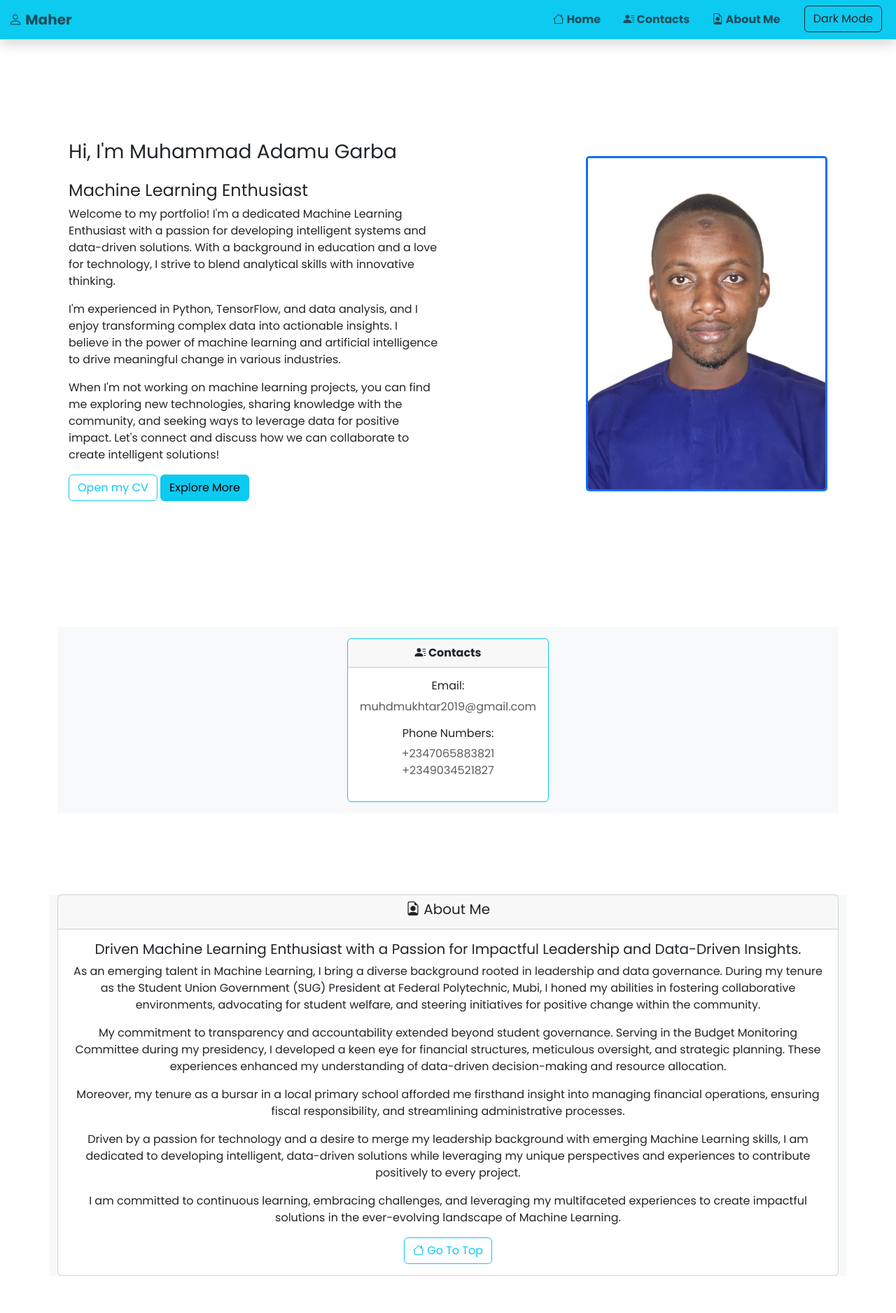
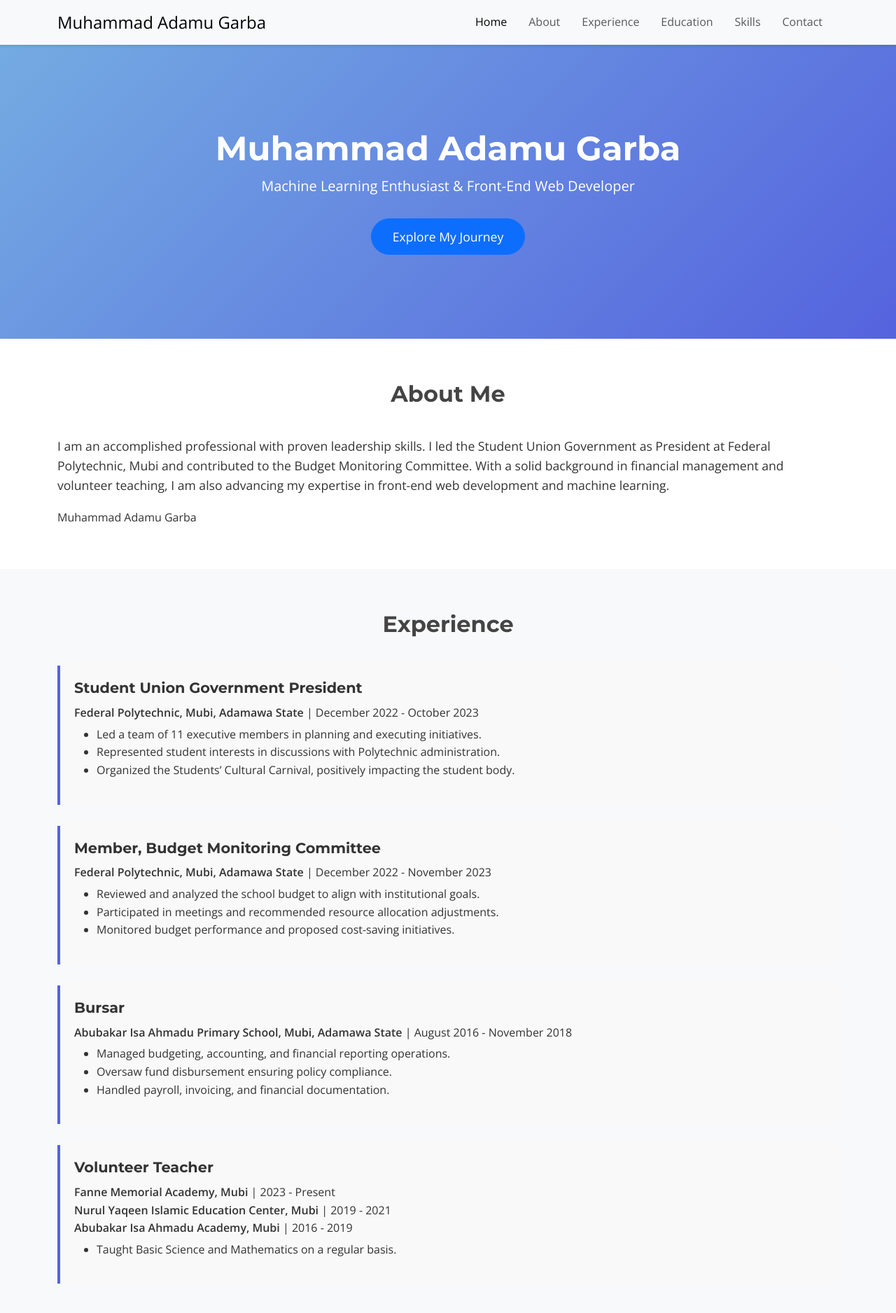
Before and after one commit to MW-Tech-Solutions/Portfolio, a plain HTML site: page index.html in a window 1280 px wide. Shown: the top 1876 px of the page at 70% size. Drawn offline with nearby package versions, Linux system fonts and the light colour scheme.

Commit message:
Update index.html

```diff
--- a/index.html
+++ b/index.html
@@ -1,165 +1,338 @@
-<!doctype html>
+<!DOCTYPE html>
 <html lang="en">
 <head>
-    <meta charset="utf-8">
+  <meta charset="UTF-8">
   <meta name="viewport" content="width=device-width, initial-scale=1">
-    <title>Portfolio | Maher</title>
-    <link href="https://cdn.jsdelivr.net/npm/bootstrap@5.3.2/dist/css/bootstrap.min.css" rel="stylesheet">
-    <link rel="stylesheet" href="https://cdn.jsdelivr.net/npm/bootstrap-icons@1.3.0/font/bootstrap-icons.css">
-    <link href="https://fonts.googleapis.com/css2?family=Poppins:wght@300;400;700&family=Roboto&display=swap" rel="stylesheet">
+  <title>Portfolio | Muhammad Adamu Garba - Machine Learning Enthusiast</title>
+  <!-- Bootstrap CSS -->
+  <link href="https://cdn.jsdelivr.net/npm/bootstrap@5.3.0/dist/css/bootstrap.min.css" rel="stylesheet">
+  <!-- Google Fonts -->
+  <link href="https://fonts.googleapis.com/css2?family=Montserrat:wght@400;700&family=Open+Sans:wght@400;600&display=swap" rel="stylesheet">
   <style>
-        * {
-            font-family: Poppins, sans-serif;
+    /* Global Styles */
+    body {
+      font-family: 'Open Sans', sans-serif;
+      color: #333;
+      line-height: 1.6;
     }
-        body {
-            transition: background-color 0.3s, color 0.3s;
-            padding-top: 70px; /* To prevent content from being hidden behind the fixed navbar */
+    h1, h2, h3, h4, h5 {
+      font-family: 'Montserrat', sans-serif;
+      font-weight: 700;
     }
-        .dark-theme {
-            background-color: #121212;
-            color: #ffffff;
+    a {
+      text-decoration: none;
+      color: inherit;
     }
+    a:hover {
+      text-decoration: underline;
+    }
+
+    /* Navbar */
+    .navbar {
+      box-shadow: 0 2px 4px rgba(0,0,0,0.1);
+    }
+    .navbar-brand {
+      font-size: 1.5rem;
+    }
+    .nav-link {
+      margin-right: 15px;
+      transition: color 0.3s ease;
+    }
+    .nav-link:hover {
+      color: #007bff;
+    }
+
+    /* Hero Section */
+    .hero {
+      background: linear-gradient(135deg, #74ABE2, #5563DE);
+      color: #fff;
+      padding: 120px 0;
+      text-align: center;
+    }
+    .hero .display-4 {
+      font-size: 3rem;
+      font-weight: 700;
+    }
+    .hero p.lead {
+      font-size: 1.25rem;
+      margin-bottom: 30px;
+    }
+    .hero .btn-primary {
+      padding: 12px 30px;
+      font-size: 1.1rem;
+      border-radius: 30px;
+      transition: background 0.3s ease;
+    }
+    .hero .btn-primary:hover {
+      background: #0056b3;
+    }
+
+    /* Section Titles */
+    .section-title {
+      font-size: 2rem;
+      margin-bottom: 40px;
+      text-align: center;
+      color: #444;
+    }
+
+    /* About Section */
+    #about p {
+      font-size: 1.1rem;
+      margin-bottom: 20px;
+    }
+    .linkedin-badge {
+      margin-top: 20px;
+    }
+
+    /* Experience & Education */
+    .experience-item, .education-item {
+      margin-bottom: 30px;
+      padding: 20px;
+      border-left: 4px solid #5563DE;
+      background: #f9f9f9;
+    }
+    .experience-item h5, .education-item h5 {
+      font-size: 1.3rem;
+      margin-bottom: 10px;
+    }
+    .experience-item p, .education-item p {
+      margin-bottom: 5px;
+    }
+
+    /* Skills Section */
+    #skills .progress {
+      height: 25px;
+      border-radius: 50px;
+      overflow: hidden;
+      margin-bottom: 20px;
+    }
+    #skills .progress-bar {
+      font-size: 0.9rem;
+      line-height: 25px;
+    }
+
+    /* Contact Section */
+    #contact form .form-control {
+      border-radius: 0;
+      box-shadow: none;
+      border-color: #ced4da;
+    }
+    #contact form .btn-primary {
+      border-radius: 0;
+      padding: 10px 25px;
+      transition: background 0.3s ease;
+    }
+    #contact form .btn-primary:hover {
+      background: #004085;
+    }
+
+    /* Footer */
+    footer {
+      background: #333;
+      color: #ccc;
+      padding: 20px 0;
+    }
+    footer a {
+      color: #ccc;
+    }
+    footer a:hover {
+      color: #fff;
+    }
+
+    /* Section Spacing */
     section {
-            padding: 50px 0;
-        }
-        .img-border {
-            border: 3px solid #0d6efd;
-            border-radius: 5px;
-        }
-        /* Removed the fixed positioning */
-        #theme-toggle {
-            /* position: fixed;
-            top: 10px;
-            right: 10px;
-            z-index: 1000; */
-            margin-left: 10px;
+      padding-top: 60px;
+      padding-bottom: 60px;
     }
   </style>
 </head>
 <body>
-    <!-- Navbar with Theme Toggle Button -->
-    <nav class="navbar navbar-expand-md navbar-light shadow fixed-top bg-info">
-        <div class="container-xxl">
-            <a class="navbar-brand" href="#">
-                <span class="fw-bold text-muted text-secondary">
-                    <i class="bi bi-person"></i>
-                    Maher
-                </span>
-            </a>
-            <button class="navbar-toggler" type="button" data-bs-toggle="collapse" data-bs-target="#main-nav" aria-controls="main-nav" aria-expanded="false" aria-label="Toggle navigation">
+
+  <!-- Navbar -->
+  <nav class="navbar navbar-expand-lg navbar-light bg-light sticky-top">
+    <div class="container">
+      <a class="navbar-brand" href="#">Muhammad Adamu Garba</a>
+      <button class="navbar-toggler" type="button" data-bs-toggle="collapse" data-bs-target="#portfolioNavbar" aria-controls="portfolioNavbar" aria-expanded="false" aria-label="Toggle navigation">
         <span class="navbar-toggler-icon"></span>
       </button>
-            <div class="collapse navbar-collapse justify-content-end align-items-center" id="main-nav">
-                <ul class="navbar-nav">
-                    <li class="nav-item px-2">
-                        <a href="#intro" class="nav-link text-dark text-muted fw-bold"><i class="bi bi-house"></i> Home</a>
-                    </li>
-                    <li class="nav-item px-2">
-                        <a href="#contacts" class="nav-link text-dark text-muted fw-bold"><i class="bi bi-person-lines-fill"></i> Contacts</a>
-                    </li>
-                    <li class="nav-item px-2">
-                        <a href="#about" class="nav-link text-dark text-muted fw-bold"><i class="bi bi-file-earmark-person"></i> About Me</a>
-                    </li>
-                    <!-- Theme Toggle Button -->
-                    <li class="nav-item px-2">
-                        <button id="theme-toggle" class="btn btn-outline-dark">Dark Mode</button>
-                    </li>
+      <div class="collapse navbar-collapse" id="portfolioNavbar">
+        <ul class="navbar-nav ms-auto">
+          <li class="nav-item"><a class="nav-link active" href="#hero">Home</a></li>
+          <li class="nav-item"><a class="nav-link" href="#about">About</a></li>
+          <li class="nav-item"><a class="nav-link" href="#experience">Experience</a></li>
+          <li class="nav-item"><a class="nav-link" href="#education">Education</a></li>
+          <li class="nav-item"><a class="nav-link" href="#skills">Skills</a></li>
+          <li class="nav-item"><a class="nav-link" href="#contact">Contact</a></li>
         </ul>
       </div>
     </div>
   </nav>
 
-    <section id="intro">
+  <!-- Hero Section -->
+  <section id="hero" class="hero">
     <div class="container">
-            <div class="row p-3 align-items-center justify-content-between text-center">
-                <div class="col-md-6 py-4 text-center text-md-start">
-                    <div class="py-4" id="paragraphs">
-                        <h3 class="py-3">Hi, I'm Muhammad Adamu Garba</h3>
-                        <h4 class="p-0">Machine Learning Enthusiast</h4>
-                        <p>Welcome to my portfolio! I'm a dedicated Machine Learning Enthusiast with a passion for developing intelligent systems and data-driven solutions. With a background in education and a love for technology, I strive to blend analytical skills with innovative thinking.</p>
-                        <p>I'm experienced in Python, TensorFlow, and data analysis, and I enjoy transforming complex data into actionable insights. I believe in the power of machine learning and artificial intelligence to drive meaningful change in various industries.</p>
-                        <p>When I'm not working on machine learning projects, you can find me exploring new technologies, sharing knowledge with the community, and seeking ways to leverage data for positive impact. Let's connect and discuss how we can collaborate to create intelligent solutions!</p>
-                        <button type="button" class="btn btn-outline-info" data-bs-toggle="modal" data-bs-target="#pdfModal" onclick="loadPDF('files/MAG CV Email.pdf')">Open my CV</button>
-                        <a class="btn btn-info" href="#about">Explore More</a>
+      <h1 class="display-4">Muhammad Adamu Garba</h1>
+      <p class="lead">Machine Learning Enthusiast & Front-End Web Developer</p>
+      <a href="#experience" class="btn btn-primary">Explore My Journey</a>
+    </div>
+  </section>
+
+  <!-- About Section -->
+  <section id="about">
+    <div class="container">
+      <h2 class="section-title">About Me</h2>
+      <p>
+        I am an accomplished professional with proven leadership skills. I led the Student Union Government as President at Federal Polytechnic, Mubi and contributed to the Budget Monitoring Committee. With a solid background in financial management and volunteer teaching, I am also advancing my expertise in front-end web development and machine learning.
+      </p>
+      <!-- LinkedIn Badge -->
+      <div class="linkedin-badge">
+        <script src="https://platform.linkedin.com/badges/js/profile.js" async defer type="text/javascript"></script>
+        <div class="LI-profile-badge" data-version="v1" data-size="medium" data-locale="en_US" data-type="vertical" data-theme="light" data-vanity="muhammad-adamu-garba-7675541b1">
+          <a class="LI-simple-link" href="https://www.linkedin.com/in/muhammad-adamu-garba-7675541b1?trk=profile-badge">Muhammad Adamu Garba</a>
         </div>
       </div>
-                <div class="col-md-4 py-4">
-                    <div class="pt-4 text-center d-none d-md-block">
-                        <img class="img-fluid float-left img-border" src="passport white (2).jpg" alt="Profile Picture">
+    </div>
+  </section>
+
+  <!-- Experience Section -->
+  <section id="experience" class="bg-light">
+    <div class="container">
+      <h2 class="section-title">Experience</h2>
+      <div class="experience-item">
+        <h5>Student Union Government President</h5>
+        <p><strong>Federal Polytechnic, Mubi, Adamawa State</strong> | December 2022 - October 2023</p>
+        <ul>
+          <li>Led a team of 11 executive members in planning and executing initiatives.</li>
+          <li>Represented student interests in discussions with Polytechnic administration.</li>
+          <li>Organized the Students’ Cultural Carnival, positively impacting the student body.</li>
+        </ul>
+      </div>
+      <div class="experience-item">
+        <h5>Member, Budget Monitoring Committee</h5>
+        <p><strong>Federal Polytechnic, Mubi, Adamawa State</strong> | December 2022 - November 2023</p>
+        <ul>
+          <li>Reviewed and analyzed the school budget to align with institutional goals.</li>
+          <li>Participated in meetings and recommended resource allocation adjustments.</li>
+          <li>Monitored budget performance and proposed cost-saving initiatives.</li>
+        </ul>
+      </div>
+      <div class="experience-item">
+        <h5>Bursar</h5>
+        <p><strong>Abubakar Isa Ahmadu Primary School, Mubi, Adamawa State</strong> | August 2016 - November 2018</p>
+        <ul>
+          <li>Managed budgeting, accounting, and financial reporting operations.</li>
+          <li>Oversaw fund disbursement ensuring policy compliance.</li>
+          <li>Handled payroll, invoicing, and financial documentation.</li>
+        </ul>
+      </div>
+      <div class="experience-item">
+        <h5>Volunteer Teacher</h5>
+        <p>
+          <strong>Fanne Memorial Academy, Mubi</strong> | 2023 - Present<br>
+          <strong>Nurul Yaqeen Islamic Education Center, Mubi</strong> | 2019 - 2021<br>
+          <strong>Abubakar Isa Ahmadu Academy, Mubi</strong> | 2016 - 2019
+        </p>
+        <ul>
+          <li>Taught Basic Science and Mathematics on a regular basis.</li>
+        </ul>
+      </div>
+    </div>
+  </section>
+
+  <!-- Education Section -->
+  <section id="education">
+    <div class="container">
+      <h2 class="section-title">Education</h2>
+      <div class="education-item">
+        <h5>Higher National Diploma in Computer Science</h5>
+        <p><strong>Federal Polytechnic, Mubi</strong> | 2023 (Distinction)</p>
+      </div>
+      <div class="education-item">
+        <h5>National Diploma in Computer Science</h5>
+        <p><strong>Federal Polytechnic, Mubi</strong> | 2021 (Distinction)</p>
+      </div>
+      <div class="education-item">
+        <h5>National Diploma in Science Laboratory Technology</h5>
+        <p><strong>Federal Polytechnic, Mubi</strong> | 2019 (Upper Credit)</p>
+      </div>
+    </div>
+  </section>
+
+  <!-- Skills Section -->
+  <section id="skills" class="bg-light">
+    <div class="container">
+      <h2 class="section-title">Skills</h2>
+      <div class="row">
+        <div class="col-md-6">
+          <h5>Front-End Web Development</h5>
+          <div class="progress">
+            <div class="progress-bar" role="progressbar" style="width: 90%;" aria-valuenow="90" aria-valuemin="0" aria-valuemax="100">
+              HTML, CSS, Bootstrap
+            </div>
+          </div>
+        </div>
+        <div class="col-md-6">
+          <h5>Programming & Machine Learning</h5>
+          <div class="progress">
+            <div class="progress-bar bg-success" role="progressbar" style="width: 75%;" aria-valuenow="75" aria-valuemin="0" aria-valuemax="100">
+              Python, Basics of ML
+            </div>
+          </div>
+        </div>
+        <div class="col-md-6">
+          <h5>Communication & Problem Solving</h5>
+          <div class="progress">
+            <div class="progress-bar bg-info" role="progressbar" style="width: 85%;" aria-valuenow="85" aria-valuemin="0" aria-valuemax="100">
+              Team Communication, Problem Solving
+            </div>
           </div>
         </div>
       </div>
     </div>
   </section>
 
-    <section id="contacts">
-        <div class="container-lg">
-            <div class="text-center bg-light p-0 py-3 my-3">
-                <div class="card border-info text-center mx-auto" style="max-width: 18rem;">
-                    <div class="card-header fw-bold"><i class="bi bi-person-lines-fill"></i> Contacts</div>
-                    <div class="card-body" id="paragraphs">
-                        <h6 class="card-title">Email:</h6>
-                        <p class="card-text text-muted">muhdmukhtar2019@gmail.com <br></p>
-                        <h6 class="card-title">Phone Numbers:</h6>
-                        <p class="text-muted">+2347065883821 <br>+2349034521827</p>
+  <!-- Contact Section -->
+  <section id="contact">
+    <div class="container">
+      <h2 class="section-title">Contact Me</h2>
+      <div class="row">
+        <div class="col-md-6">
+          <p>Email: <a href="mailto:muhdmukhtar2019@gmail.com">muhdmukhtar2019@gmail.com</a></p>
+          <p>Phone: +234-7065883821</p>
+          <p>LinkedIn: <a href="https://www.linkedin.com/in/muhammad-adamu-garba-7675541b1/" target="_blank">linkedin.com/in/muhammad-adamu-garba-7675541b1</a></p>
         </div>
+        <div class="col-md-6">
+          <form>
+            <div class="mb-3">
+              <label for="name" class="form-label">Your Name</label>
+              <input type="text" class="form-control" id="name" placeholder="Enter your name">
+            </div>
+            <div class="mb-3">
+              <label for="emailInput" class="form-label">Your Email</label>
+              <input type="email" class="form-control" id="emailInput" placeholder="Enter your email">
+            </div>
+            <div class="mb-3">
+              <label for="message" class="form-label">Your Message</label>
+              <textarea class="form-control" id="message" rows="4" placeholder="Your message..."></textarea>
+            </div>
+            <button type="submit" class="btn btn-primary">Send Message</button>
+          </form>
         </div>
       </div>
     </div>
   </section>
 
-    <section id="about">
-        <div class="container-lg bg-light">
-            <div class="text-center p-0">
-                <div class="card">
-                    <div class="card-header">
-                        <h5><i class="bi bi-file-earmark-person"></i> About Me</h5>
+  <!-- Footer -->
+  <footer class="bg-dark text-white">
+    <div class="container text-center py-3">
+      <p>&copy; 2025 Muhammad Adamu Garba. All rights reserved.</p>
+      <p>
+        <a href="https://www.linkedin.com/in/muhammad-adamu-garba-7675541b1/" class="text-white" target="_blank">LinkedIn Profile</a>
+      </p>
     </div>
-                    <div class="card-body" id="paragraphs">
-                        <h5 class="card-title">Driven Machine Learning Enthusiast with a Passion for Impactful Leadership and Data-Driven Insights.</h5>
-                        <p class="card-text">As an emerging talent in Machine Learning, I bring a diverse background rooted in leadership and data governance. During my tenure as the Student Union Government (SUG) President at Federal Polytechnic, Mubi, I honed my abilities in fostering collaborative environments, advocating for student welfare, and steering initiatives for positive change within the community.</p>
-                        <p class="card-text">My commitment to transparency and accountability extended beyond student governance. Serving in the Budget Monitoring Committee during my presidency, I developed a keen eye for financial structures, meticulous oversight, and strategic planning. These experiences enhanced my understanding of data-driven decision-making and resource allocation.</p>
-                        <p class="card-text">Moreover, my tenure as a bursar in a local primary school afforded me firsthand insight into managing financial operations, ensuring fiscal responsibility, and streamlining administrative processes.</p>
-                        <p class="card-text">Driven by a passion for technology and a desire to merge my leadership background with emerging Machine Learning skills, I am dedicated to developing intelligent, data-driven solutions while leveraging my unique perspectives and experiences to contribute positively to every project.</p>
-                        <p class="card-text">I am committed to continuous learning, embracing challenges, and leveraging my multifaceted experiences to create impactful solutions in the ever-evolving landscape of Machine Learning.</p>
-                        <a href="#intro" class="btn btn-outline-info"><i class="bi bi-house"></i> Go To Top</a>
-                    </div>
-                </div>
-            </div>
-        </div>
-    </section>
+  </footer>
 
-    <!-- CV Modal -->
-    <div class="modal fade" id="pdfModal" tabindex="-1" role="dialog" aria-labelledby="pdfModalLabel" aria-hidden="true">
-        <div class="modal-dialog modal-dialog-centered modal-lg">
-            <div class="modal-content">
-                <div class="modal-header">
-                    <h5 class="modal-title" id="pdfModalLabel">My CV</h5>
-                    <button type="button" class="btn-close" data-bs-dismiss="modal" aria-label="Close"></button>
-                </div>
-                <div class="modal-body">
-                    <iframe id="pdfViewer" src="" width="100%" height="500px"></iframe>
-                </div>
-            </div>
-        </div>
-    </div>
-
-    <!-- JavaScript -->
-    <script>
-        const themeToggle = document.getElementById('theme-toggle');
-        const body = document.body;
-        themeToggle.addEventListener('click', () => {
-            body.classList.toggle('dark-theme');
-            themeToggle.textContent = body.classList.contains('dark-theme') ? 'Light Mode' : 'Dark Mode';
-        });
-
-        function loadPDF(pdfLink) {
-            document.getElementById('pdfViewer').src = pdfLink;
-        }
-    </script>
-
-    <!-- Bootstrap JS and Popper.js -->
-    <script src="https://cdn.jsdelivr.net/npm/@popperjs/core@2.9.3/dist/umd/popper.min.js"></script>
-    <script src="https://cdn.jsdelivr.net/npm/bootstrap@5.3.2/dist/js/bootstrap.min.js"></script>
+  <!-- Bootstrap JS Bundle (with Popper) -->
+  <script src="https://cdn.jsdelivr.net/npm/bootstrap@5.3.0/dist/js/bootstrap.bundle.min.js"></script>
 </body>
 </html>
```
Lines whose indentation alone changed are shown as unchanged.
